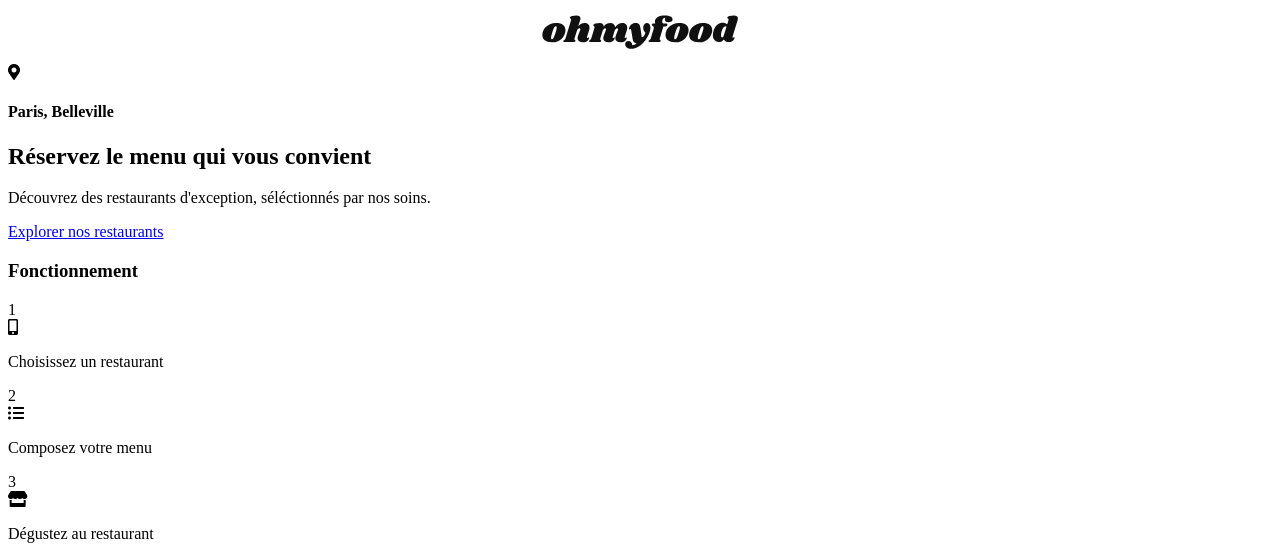
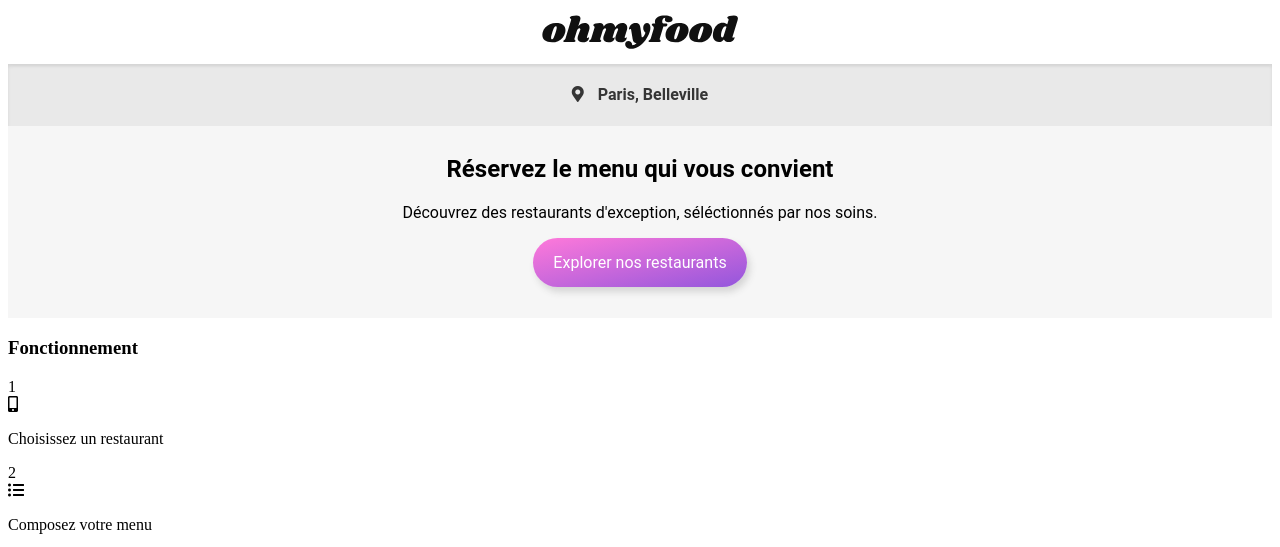
Before and after one commit to Elaudie/ElodieRie_3_09052021, a website: page index.html in a window 1280 px wide. Shown: the top 547 px of the page. Drawn offline with Linux system fonts and the light colour scheme.

Commit message:
presentation du site

```diff
--- a/sass/main.scss
+++ b/sass/main.scss
@@ -5,9 +5,15 @@
 $couleur-secondaire: #FF79DA;
 $couleur-tertiaire: #99E2D0;
 /*Couleurs supplémentaires*/
-$couleur-grisclair: #F6F6F6;
-$couleur-grismoyen: #D5D5D5;
-$couleur-grisfonce: #353535;
+$grisclair: #F6F6F6;
+$grismoyen: #D5D5D5;
+$grisfonce: #353535;
+
+//page
+
+* {
+    box-sizing: border-box;
+}
 
 //logo
 
@@ -27,16 +33,14 @@
 
 //Localisation
 
-#localisation {
+.localisation {
     font-family: $font-texte;
     .localisation__icone {
         font-size: 1em;
-        font-weight: 500;
-        color: $couleur-grisfonce;
+        color: $grisfonce;
         text-align: center;
-        background-color: darken($couleur-grisclair, 5);
-        padding: 13px 0;
-        box-shadow: inset 0 2.5px 3px $couleur-grismoyen;
+        background-color: darken($grisclair, 5);
+        box-shadow: inset 0 2.5px 3px $grismoyen;
         i {
             padding-right: 10px;
         }
@@ -45,3 +49,38 @@
         }
     }
 }
+
+//Présentation du site
+
+.presentation {
+    font-family: $font-texte;
+    background-color: $grisclair;
+    align-content: center;
+    padding-bottom: 10px;
+    padding-top: 10px;
+    .presentation__site {
+        h2 {
+            text-align: center;
+            justify-content: center;
+            padding: 0 80px;
+            }
+        p {
+            text-align: center;
+            }
+        }
+    .presentation__btn {
+        margin: 10px 0 20px 0;
+        text-align: center;
+        width: 100%;
+        height: 50px;
+        padding-top: 15px;
+        a {
+        background-image: linear-gradient(to bottom right, $couleur-secondaire, $couleur-primaire);
+        border-radius: 50px;
+        box-shadow: 3px 5px 7px $grismoyen;
+        padding: 15px 20px;
+        color: white;
+        text-decoration: none;
+        }
+    }
+}
```
Also changed, not shown: sass/main.css, 1 other file.
